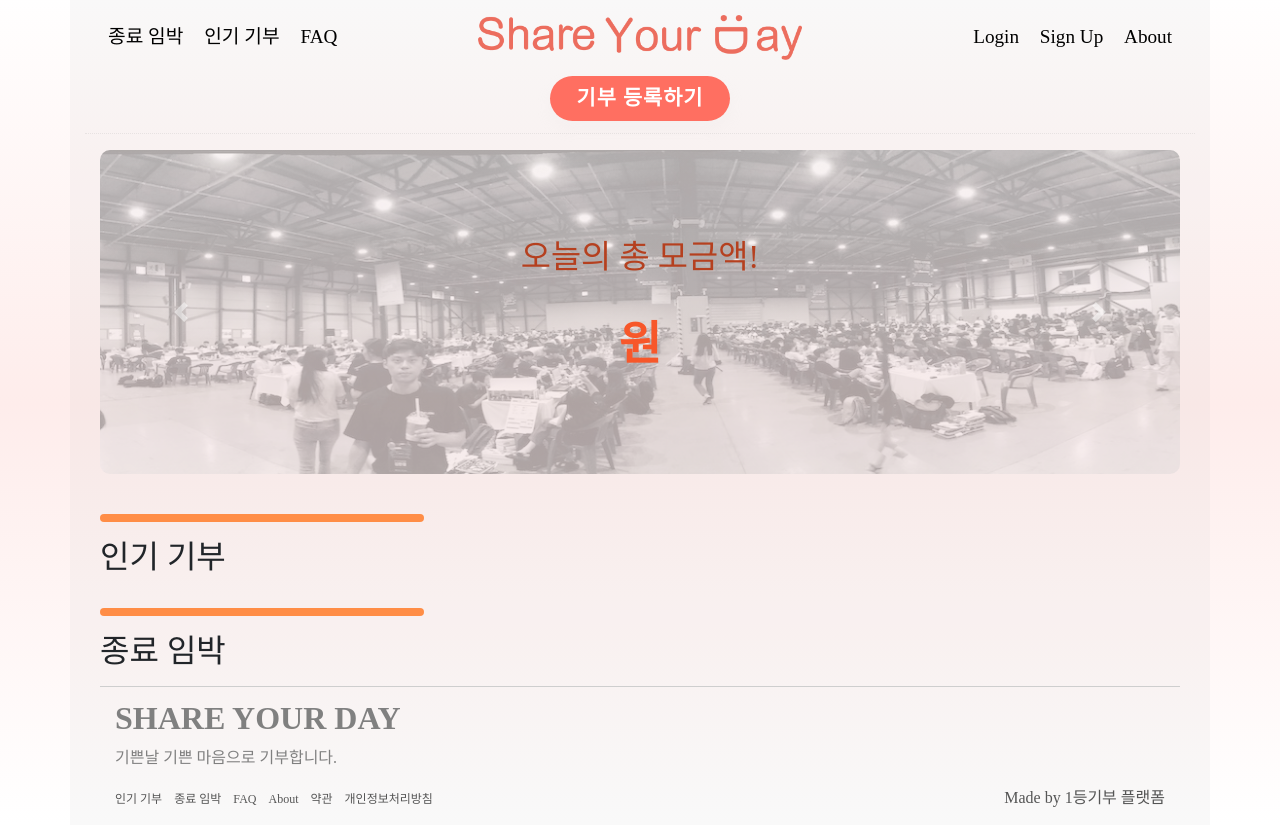
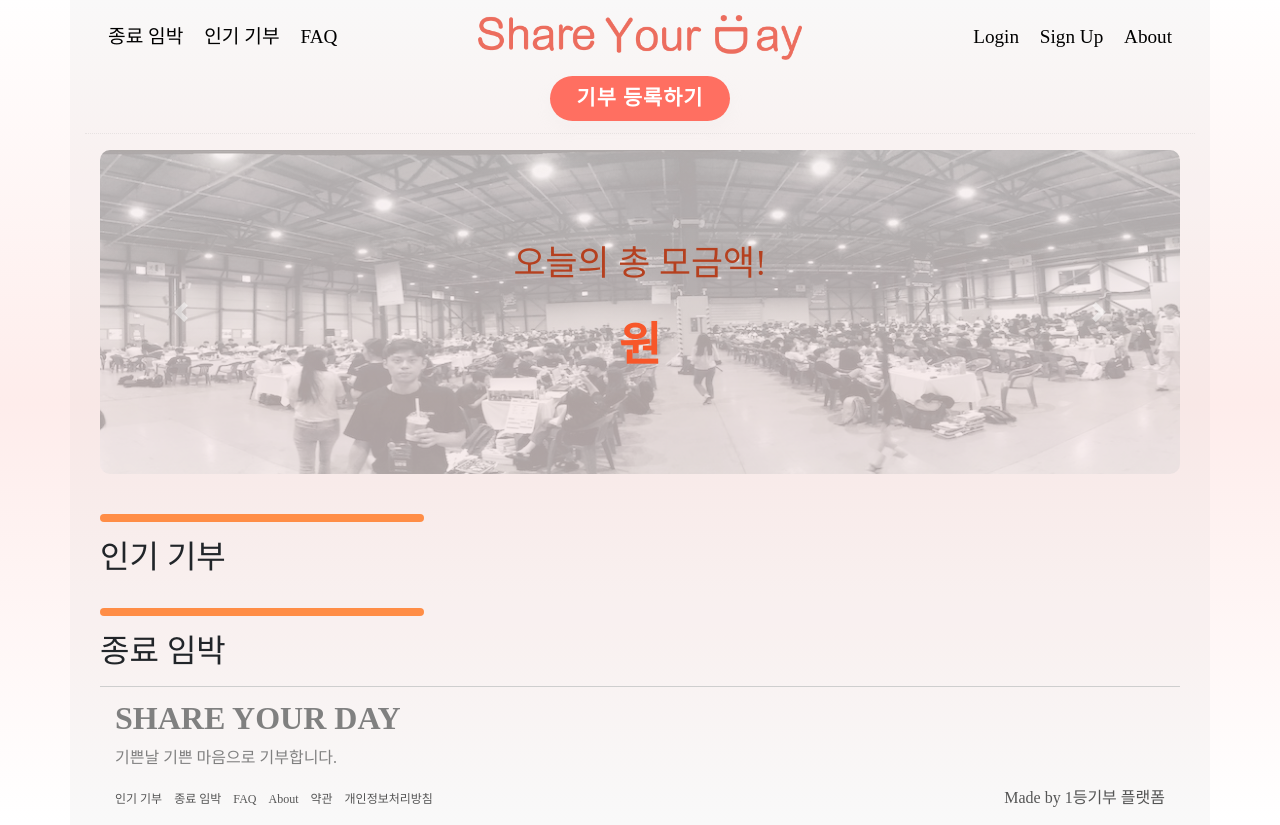
Before and after one commit to bengHak/Share-Your-Day, a Django app: page / in a window 1280 px wide. Shown: the part 17-842 px from the top of the page. Run offline with Django 3.2, Linux system fonts and the light colour scheme; data that the repository does not hold is empty; some libraries are stand-ins or nearby versions; some web fonts are replaced.

Commit message:
Revert "edti font-size"

```diff
--- a/web/templates/index.html
+++ b/web/templates/index.html
@@ -20,8 +20,8 @@
               transform: translate(-50%, -50%);
               text-align: center;
               ">
-            <p class="align-middle text-center" style="font-size: calc(20px + 1vw); color: #b5401f; font-family:'Hanna';">오늘의 총 모금액!</p>
-            <p class="num align-middle text-center" style="font-size: calc(24px + 3vw); font-weight:990; display:inline; color: #f7572a;  font-family:'Hanna';">
+            <p class="align-middle text-center" style="font-size: calc(22px + 1vw); color: #b5401f; font-family:'Hanna';">오늘의 총 모금액!</p>
+            <p class="num align-middle text-center" style="font-size: calc(27px + 2vw); font-weight:990; display:inline; color: #f7572a;  font-family:'Hanna';">
               {{today_total_fund}}
             </p>
             <p class="align-middle" style="font-weight:700; font-size: calc(27px + 1.5vw);; display:inline; margin-bottom:0; color: #f7572a; font-family:'Hanna'; ">원</p>
--- a/web/views.py
+++ b/web/views.py
@@ -23,8 +23,6 @@ def index(request):
     donation_objects = Donation.objects.all()
     today_total_fund = 0
     for donation in donation_objects:
-        print(donation.user)
-        print(donation.register)
         if donation.created_at.date() == date.today():
             today_total_fund += donation.amount
 
@@ -114,10 +112,11 @@ def pay(request):
         profile = get_object_or_404(Profile, user=request.user)
         fund_id = request.POST.get('pk', None)
         fund = get_object_or_404(Register, pk=fund_id)
-
-        fund_pay = Donation(uesr=profile, register=fund, amount=int(request.POST.get('amount')))
+        fund_pay, fund_pay_created = fund.donation_set.get_or_create(
+            user=profile)
 
         fund.currentAmount += int(request.POST.get('amount'))
+        fund_pay.amount += int(request.POST.get('amount'))
 
         fund.save()
         fund_pay.save()
```
